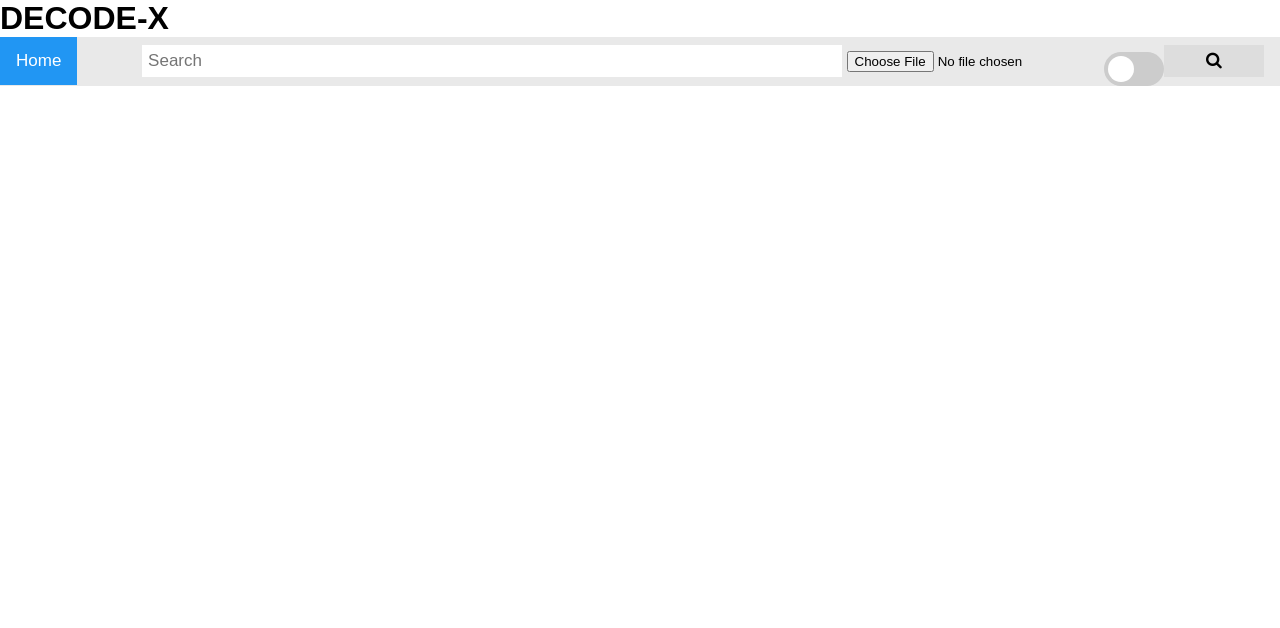
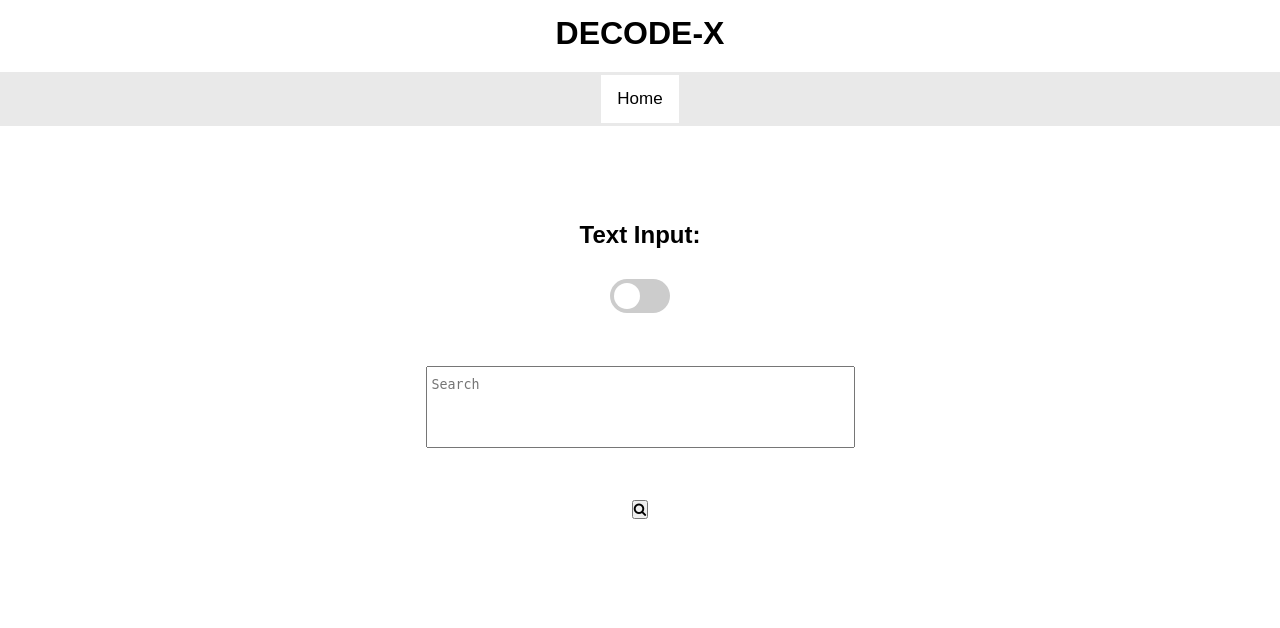
Before and after one commit to Garvit9000c/Decode-X, a Flask app: page / in a window 1280 px wide. Shown: the top 628 px of the page. Run offline with Flask 2, Linux system fonts and the light colour scheme.

Commit message:
DOMmanipulation

```diff
--- /dev/null
+++ b/static/main.js
@@ -0,0 +1,17 @@
+const toggler = document.getElementById('toggle-check');
+const heading = document.getElementById('inputHead');
+
+const textSearch = document.getElementById('textSearch');
+const imgSearch = document.getElementById('imgSearch');
+
+toggler.addEventListener("click", ()=>{
+    if(toggler.checked == true){
+        heading.innerHTML = "Image Input:";
+        textSearch.style.display = "none";
+        imgSearch.style.display = "block";
+    }else{
+        heading.innerHTML = "Text Input:";
+        textSearch.style.display = "block";
+        imgSearch.style.display = "none";
+    }
+});
--- a/static/style.css
+++ b/static/style.css
@@ -9,12 +9,18 @@ body {
   font-family: Arial, Helvetica, sans-serif;
   height: 100vh;
 }
-h2{
-  padding-left: 16px;
+header{
+  padding: 15px 0;
+  text-align: center;
+}
+header h1{
+    margin-bottom: 20px;
 }
 .topnav {
   overflow: hidden;
   background-color: #e9e9e9;
+  display: flex;
+  justify-content: center;
 }
 
 .topnav a {
@@ -25,6 +31,8 @@ h2{
   padding: 14px 16px;
   text-decoration: none;
   font-size: 17px;
+  background: #fff;
+  border: 3px solid #e9e9e9;
 }
 
 .topnav a:hover {
@@ -32,24 +40,29 @@ h2{
   color: black;
 }
 
-.topnav a.active {
-  background-color: #2196F3;
-  color: white;
+/*Main Code*/
+main{
+    padding: 10vh 0;
+    text-align: center;
 }
-
-.topnav .search-container {
-  float: right ;
+.search-container{
+    margin: 30px 0;
+    height: 30vh;
 }
-
-.topnav input[type=text] {
-  padding: 6px;
-  margin-top: 8px;
-  font-size: 17px;
-  border: none;
-  width: 700px;
+form{
+    height: 100%;
+    display: flex;
+    flex-direction: column;
+    align-items: center;
+    justify-content: space-between;
 }
-
-
+.text-search{
+    padding: 10px 5px;
+    resize: none;
+}
+.photo-search{
+    display: none;
+}
 /* ...........Design for Toogle button.............. */
 
 
@@ -117,38 +130,3 @@ input:checked + .slider:before {
 
 
 /*............Design End........... */
-
-
-
-.topnav .search-container button {
-  float: right;
-  padding: 6px 10px;
-  margin-top: 8px;
-  margin-right: 16px;
-  background: #ddd;
-  font-size: 17px;
-  border: none;
-  cursor: pointer;
-  width: 100px;
-}
-
-.topnav .search-container button:hover {
-  background: #ccc;
-}
-
-@media screen and (max-width: 600px) {
-  .topnav .search-container {
-    float: none;
-  }
-  .topnav a, .topnav input[type=text], .topnav .search-container button {
-    float: none;
-    display: block;
-    text-align: left;
-    width: 100%;
-    margin: 0;
-    padding: 14px;
-  }
-  .topnav input[type=text] {
-    border: 1px solid #ccc;
-  }
-}
--- a/templates/home.html
+++ b/templates/home.html
@@ -9,20 +9,26 @@
 
 <header>
     <h1>DECODE-X</h1>
+    <div class="topnav">
+        <a class="active" href="/">Home</a>
+    </div>
 </header>
-<div class="topnav">
-  <a class="active" href="/">Home</a>
-  <div class="search-container">
+<main>
+    <h2 id="inputHead">Text Input:</h2>
+    <div class="search-container">
      <form action = "http://localhost:5000/" method = "post" enctype=multipart/form-data>
-      <input type="text" placeholder="Search" name="search">
-      <input type="file" name="img">
-      <label class="switch">
-          <input type="checkbox" name='mode'>
+
+     <label class="switch">
+          <input id="toggle-check" type="checkbox" name='mode'>
           <span class="slider round"></span>
       </label>
+         <textarea id="textSearch" class="text-search" rows="4" cols="50" placeholder="Search" name="search"></textarea>
+      <input id="imgSearch" class="photo-search" type="file" name="img">
       <button type="submit"><i class="fa fa-search"></i></button>
     </form>
   </div>
-</div>
+</main>
+
+<script type="text/javascript" src="static/main.js"></script>
 </body>
 </html>
```
